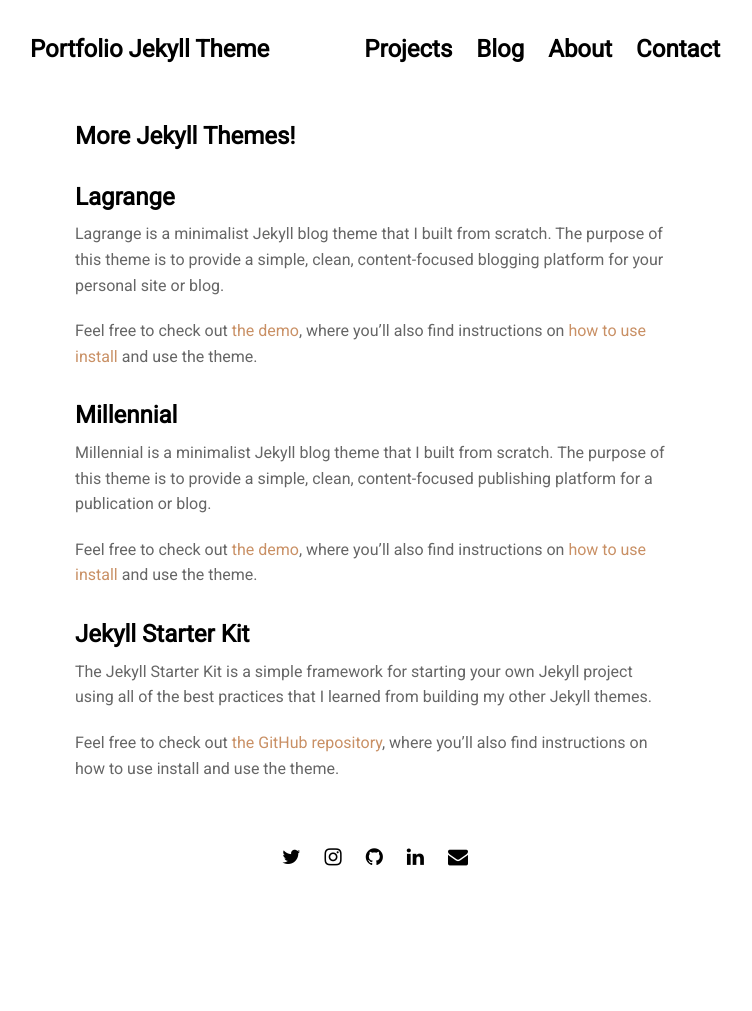
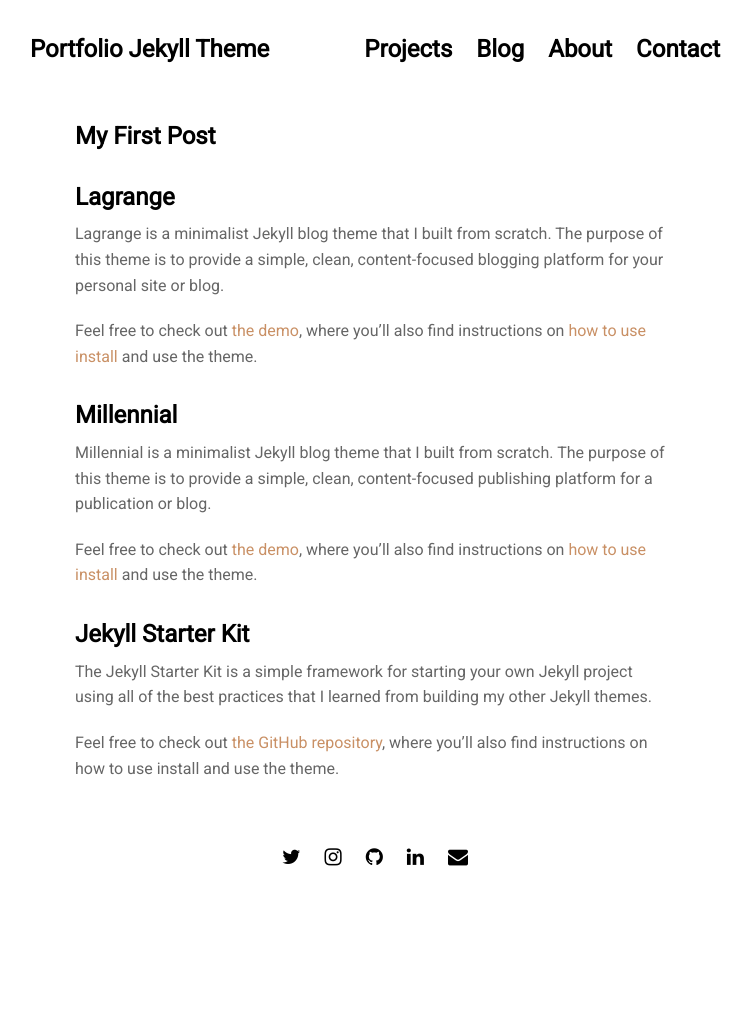
Before and after one commit to niarobles-design/niarobles-design.github.io, a Jekyll site: the page built from _posts/2024-05-30-my-first-post.md, in a window 1280 px wide. Shown: the whole page, without its empty margins (265-1017 px from the left). Built offline with Jekyll 4.4.1, drawn with Linux system fonts in a browser that asks for light colours; nearby versions of some CDN libraries.

Commit message:
feat: add new first post

```diff
--- a/_posts/2013-01-01-more-jekyll-themes.md
+++ b/_posts/2024-05-30-my-first-post.md
@@ -1,6 +1,6 @@
 ---
 layout: post
-title: "More Jekyll Themes!"
+title: "My First Post"
 ---
 
 #### Lagrange
```
Also changed, not shown: 5 other files.
